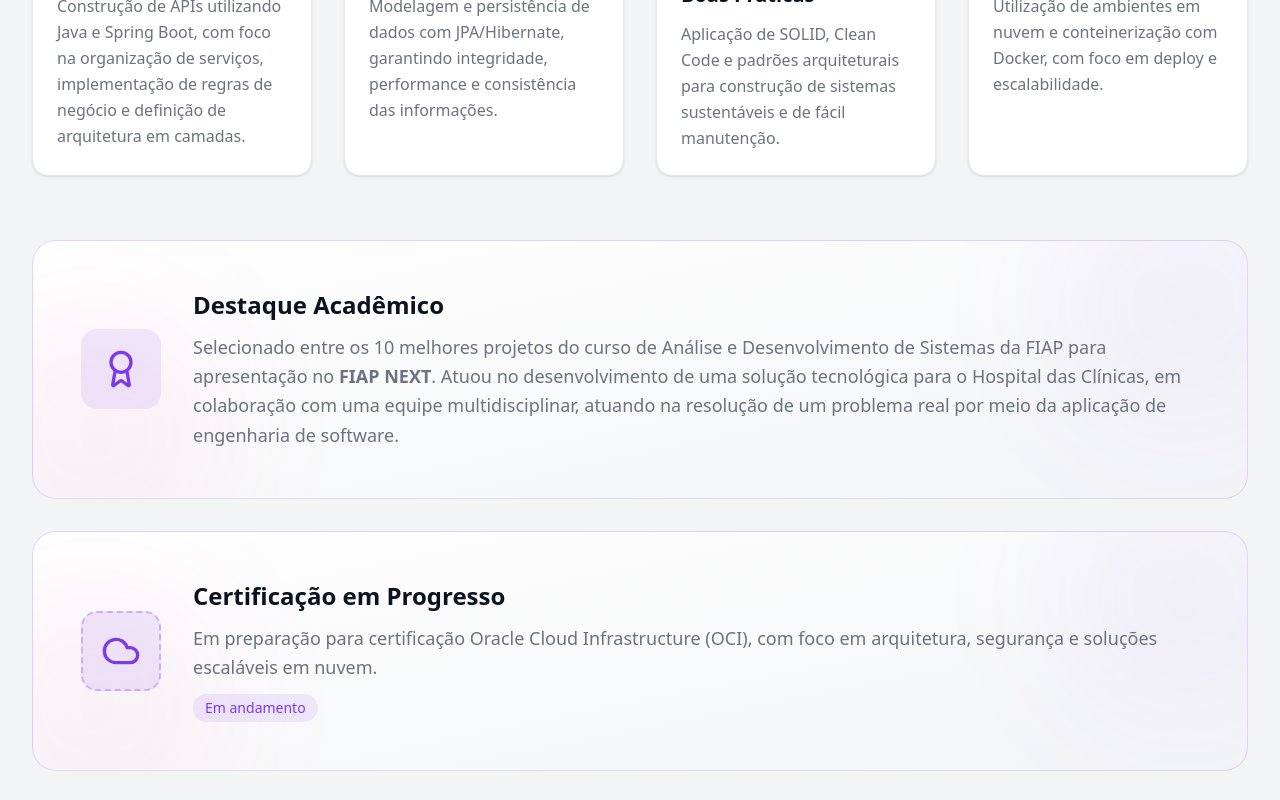
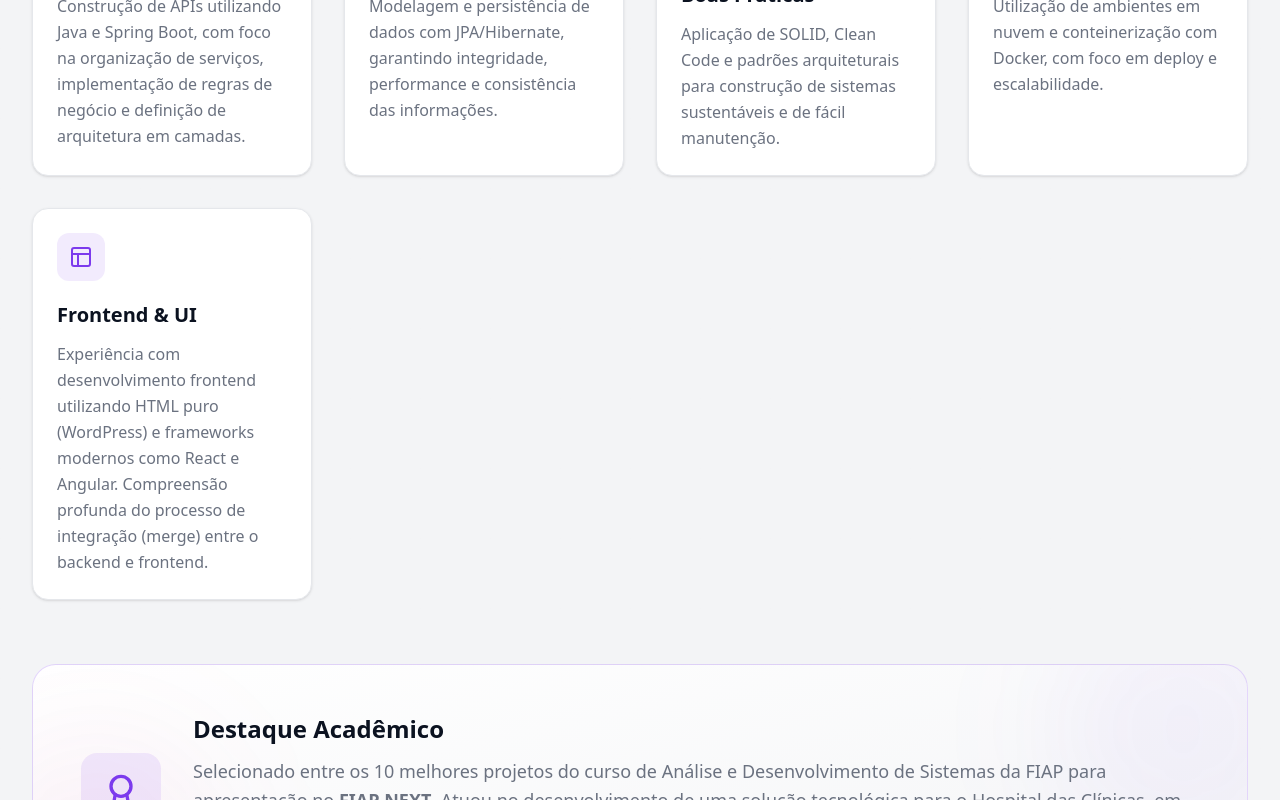
Before and after one commit to PxS00/portfolio, a React (Vite) app: page / in a window 1280 px wide. Shown: the part 1368-2168 px from the top of the page. Built offline with nearby package versions, Linux system fonts and the light colour scheme.

Commit message:
feat(about): add frontend and ui specialization card

```diff
--- a/src/features/about/data/aboutCards.ts
+++ b/src/features/about/data/aboutCards.ts
@@ -1,5 +1,5 @@
 import type { LucideIcon } from 'lucide-react'
-import { Cloud, Database, Layers, Server } from 'lucide-react'
+import { Cloud, Database, Layers, Server, Layout } from 'lucide-react'
 
 export interface AboutCardData {
   title: string
@@ -32,4 +32,10 @@ export const aboutCards: AboutCardData[] = [
       'Utilização de ambientes em nuvem e conteinerização com Docker, com foco em deploy e escalabilidade.',
     icon: Cloud,
   },
+  {
+    title: 'Frontend & UI',
+    description:
+      'Experiência com desenvolvimento frontend utilizando HTML puro (WordPress) e frameworks modernos como React e Angular. Compreensão profunda do processo de integração (merge) entre o backend e frontend.',
+    icon: Layout,
+  },
 ]
```
